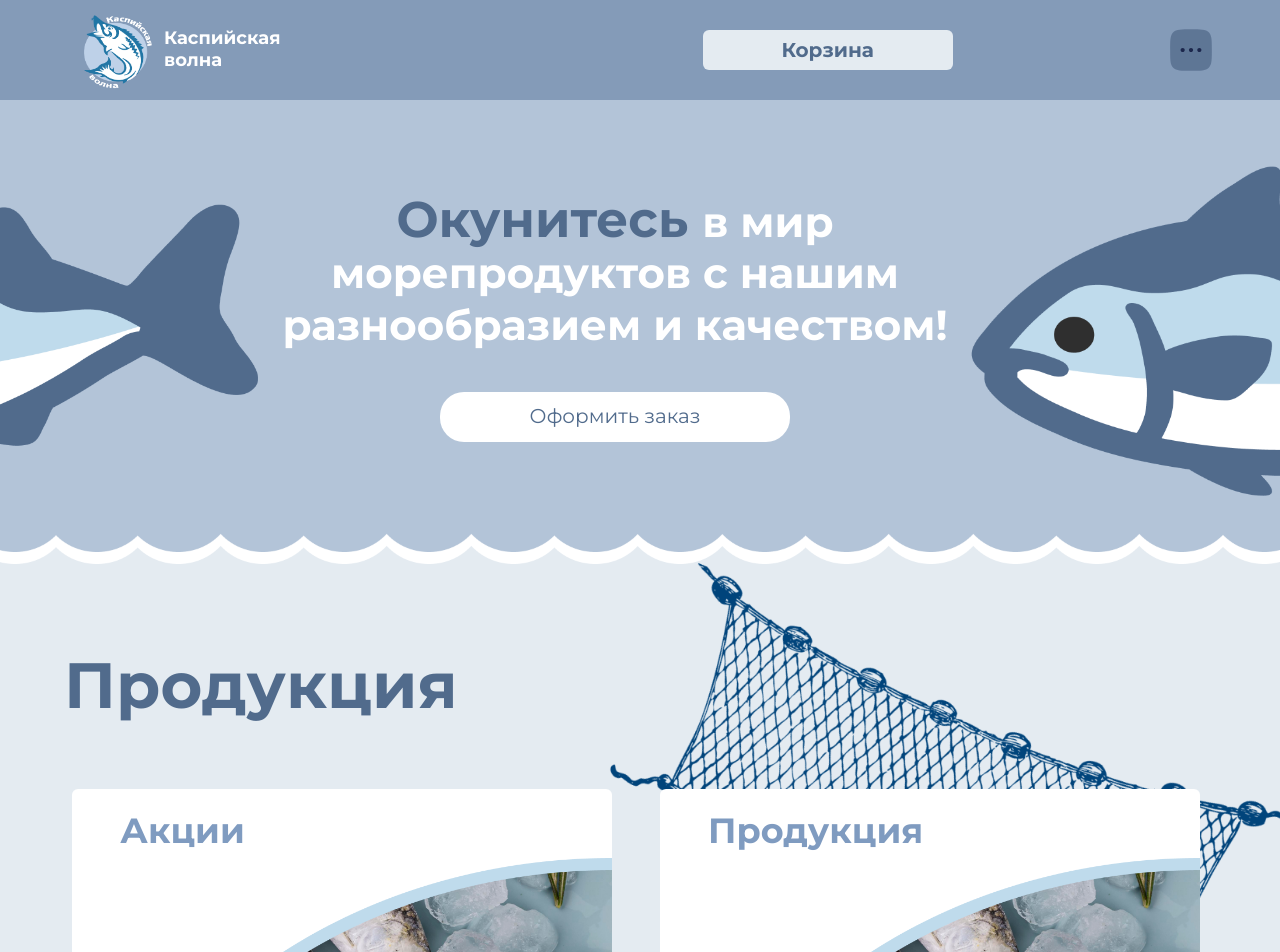
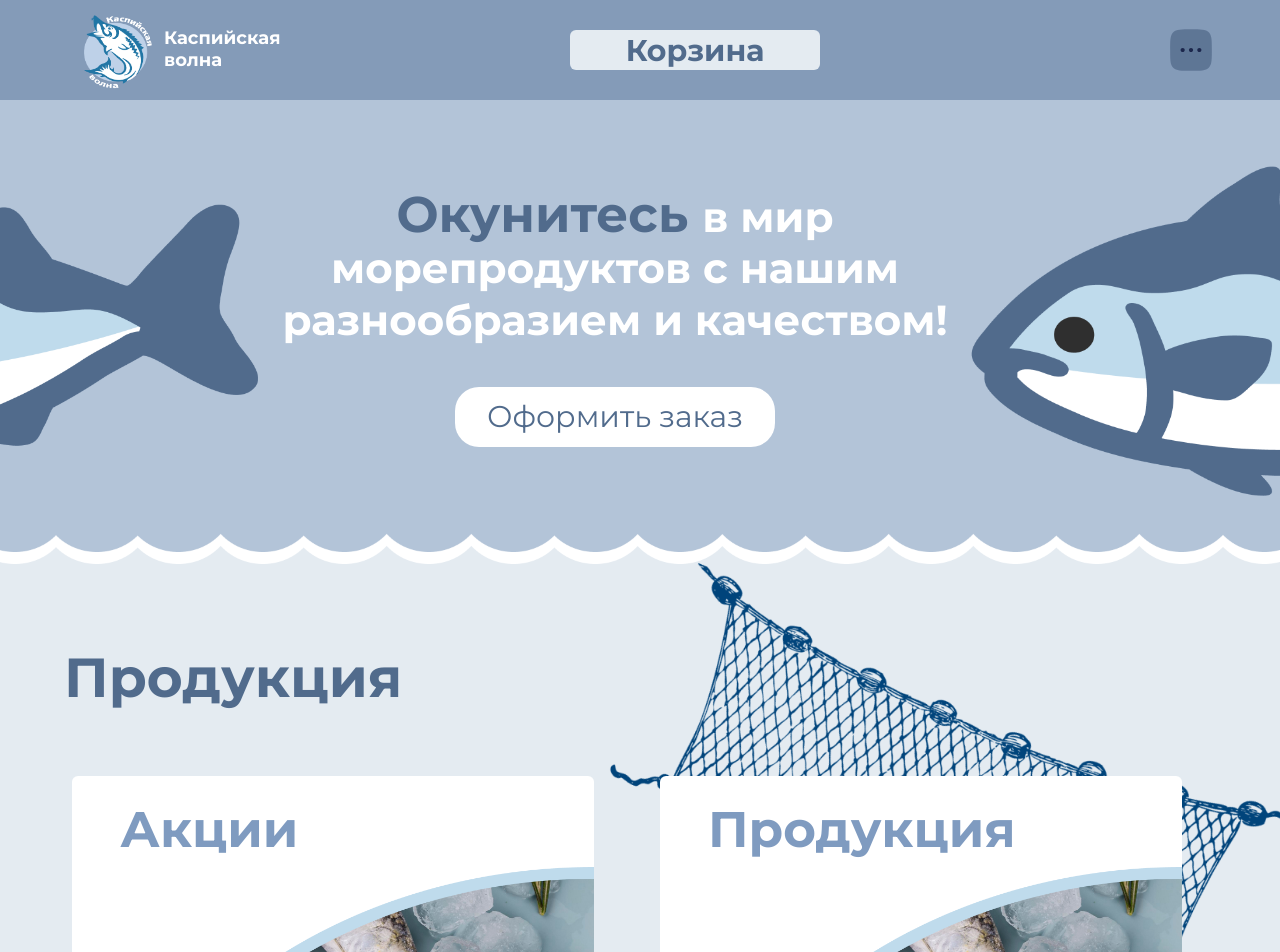
Before and after one commit to viko4ka73/fish, a React (Create React App) app: page / in a window 1280 px wide. Shown: the top 952 px of the page. Built offline with nearby package versions, Linux system fonts and the light colour scheme.

Commit message:
footerNo

```diff
--- a/src/components/Button.tsx
+++ b/src/components/Button.tsx
@@ -1,10 +1,9 @@
-import React from 'react';
 
 const Button = ({ label, href, Cart, Order, Catalog, Enter, onClick, inCart  }: any) => {
-  const buttonClass = `flex justify-center font-montserrat items-center border-none px-7 py-3 hover:ring-dark-blue hover:ring-2
-         ${Cart ? ' w-[215px] h-[40px] max-[1800px]:w-[250px]  max-sm:h-[30px] max-md:w-[150px] rounded-md bg-extralight-blue   ' : ''}
-         ${Order ? ' rounded-3xl w-[335px] max-[1800px]:w-[350px]  max-[1800px]: h-[50px]  max-lg:w-[250px] max-md:w-[230px] h-[40px] max-sm:w-[180px] max-[708px]:w-[195px] max-sm:h-[30px] max-md:h-[35px]  bg-white text-dark-blue' : ''}
-         ${Catalog ? ' bg-main-blue rounded-3xl  ' : ''}
+  const buttonClass = `flex justify-center font-montserrat items-center border-none py-3 hover:ring-dark-blue hover:ring-2
+         ${Cart ? ' w-[215px] h-[40px] max-[1800px]:w-[250px] max-sm:w-[100px] max-sm:h-[30px] max-md:w-[150px] max-lg:w-[200px]  rounded-md bg-extralight-blue   ' : ''}
+         ${Order ? ' rounded-3xl w-[425px] h-[70px]  max-2xl:px-5  max-2xl:w-[320px]  max-2xl:h-[60px] max-lg:w-[220px] max-lg:h-[40px]  max-lg:px-1  max-sm:w-[160px]  max-sm:h-[30px] max-sm:px-1 bg-white text-dark-blue' : ''}
+         ${Catalog ? ' bg-main-blue rounded-3xl max-sm:w-[190px] max-sm:py-1 px-7 max-sm:px-2 max-lg:w-[250px] max-2xl:w-[450px] max-lg:h-[50px] max-xl:w-[400px] max-xl:h-[60px]' : ''}
          ${Enter ? 'rounded-md py-2 px-4 w-full bg-main-blue ' : ''}
          ${inCart ? 'w-[190px] h-[35px] bg-main-blue rounded-xl ' :''}`;
 
@@ -16,11 +15,11 @@ const Button = ({ label, href, Cart, Order, Catalog, Enter, onClick, inCart  }:
           href={href}
           className={
             Cart
-              ? 'text-dark-blue font-bold text-2xl max-[1800px]:text-3xl max-2xl:text-xl   max-lg:text-[20px]  max-[708px]:text-[16px] max-sm:text-[14px] leading-normal'
+              ? 'text-dark-blue font-bold text-2xl max-lg:text-[20px] max-xl:text-[25px]  max-2xl:text-[30px] max-[708px]:text-[16px]  leading-normal'
               : Order
-              ? 'max-2xl:text-xl max-[1900px]:text-2xl max-[1800px]:text-3xl max-lg:text-[20px]  max-sm:text-[14px] font-normal max-[708px]:text-[16px] text-3xl leading-none'
+              ? ' max-lg:text-[20px] max-2xl:text-[30px] max-xl:text-[25px] font-normal max-[708px]:text-[16px] text-[40px] leading-none'
               : Catalog
-              ? 'text-4xl text-white font-bold max-2xl:text-3xl'
+              ? 'text-4xl text-white font-bold max-lg:text-[20px] max-xl:text-[25px]  max-2xl:text-[30px]'
               : Enter
               ? 'text-2xl text-white font-bold'
               : ''
@@ -32,11 +31,11 @@ const Button = ({ label, href, Cart, Order, Catalog, Enter, onClick, inCart  }:
         <span
           className={
             Cart
-              ? 'text-dark-blue font-bold text-2xl  max-[1800px]:text-3xl max-2xl:text-xl max-lg:text-[20px]  max-[708px]:text-[16px] max-sm:text-[14px] leading-normal'
+              ? 'text-dark-blue font-bold text-2xl  max-lg:text-[20px] max-xl:text-[25px]  max-2xl:text-[30px]  max-[708px]:text-[16px] leading-normal'
               : Order
-              ? 'max-2xl:text-xl max-[1900px]:text-2xl  max-[1800px]:text-3xl max-lg:text-[20px] font-normal  max-[708px]:text-[16px] max-sm:text-[14px]  text-3xl leading-none'
+              ? '  max-lg:text-[20px] max-xl:text-[25px]  max-2xl:text-[30px] font-normal  max-[708px]:text-[16px]  text-[40px] leading-none'
               : Catalog
-              ? 'text-4xl text-white font-bold max-2xl:text-3xl'
+              ? 'text-4xl text-white font-bold max-lg:text-[20px] max-xl:text-[25px]  max-2xl:text-[30px]'
               : Enter
               ? 'text-2xl text-white font-bold'
               : inCart
--- a/src/components/Nav.tsx
+++ b/src/components/Nav.tsx
@@ -12,11 +12,9 @@ const Nav = () => {
           <img
             src={headerLogo}
             alt='logo'
-            width={100}
-            height={80}
             className='m-0 w-[100px] h-[80px]'
           />
-          <a href='/' className=" font-montserrat w-20  text-white font-bold text-lg">
+          <a href='/' className=" font-montserrat w-20  text-white font-bold text-lg max-sm:hidden">
             Каспийская волна
           </a>
         </div>
@@ -32,21 +30,8 @@ const Nav = () => {
             </li>
           ))}
         </ul>
-
-
-        <div className="relative flex items-center max-2xl:mr-2 mr-20  max-2xl:ml-6">
-          <img
-            src={headerSearch}
-            alt='cart'
-            className='w-5 h-5 absolute ml-3 pointer-events-none '
-          />
-
-        </div>
-
         <Button label="Корзина" href="/order" Cart={true} />
-
         <NavMobile />
-
       </nav>
     </header>
   )
--- a/src/components/NavMobile.tsx
+++ b/src/components/NavMobile.tsx
@@ -17,7 +17,7 @@ const NavMobile = () => {
         width={50}
         height={50}
         onClick={toggleMenu}
-        className="cursor-pointer"
+        className="cursor-pointer max-sm:w-[25px] ml-5"
       />
 
       {isMenuOpen && (
--- a/src/components/ProductionCard.tsx
+++ b/src/components/ProductionCard.tsx
@@ -2,8 +2,8 @@
 
 const ProductionCard = ({ name, img }: any) => {
     return (
-        <div className="rounded-md  ml-10 rounded-br-[40px]  bg-white mb-20 ">
-            <h3 className="text-main-blue font-montserrat text-4xl leading-normal font-bold mt-4 ml-12 max-2xl:text-[35px] "> {name}</h3>
+        <div className="rounded-md w-[90%] ml-10 rounded-br-[40px]  bg-white mb-20 max-xl:mb-12  max-lg:mb-8 max-sm:mb-6">
+            <h3 className="text-main-blue font-montserrat text-4xl leading-normal font-bold mt-4 ml-12 max-2xl:text-[50px]  max-xl:text-[40px]  max-lg:text-[30px]  max-sm:text-[20px] max-xl:ml-8 max-lg:ml-6 max-sm:ml-4  "> {name}</h3>
             <div className="flex justify-end ">
                 <img src={img} alt={name} />
             </div>
--- a/src/sections/Production.tsx
+++ b/src/sections/Production.tsx
@@ -6,28 +6,29 @@ import ProductionCard from "../components/ProductionCard"
 const Production = () => {
   return (
       <div className="bg-extralight-blue w-full">
-        <div className="flex flex-col bg-extralight-blue pt-[4%] ">
-          <h2 className="text-dark-blue font-montserrat leading-normal  font-bold text-[64px] ml-16 mt-20">
+        <div className="flex flex-col bg-extralight-blue pt-[4%] max-sm:pt-0  ">
+          <h2 className="text-dark-blue font-montserrat leading-normal  font-bold text-[64px] ml-16 mt-20 max-sm:mt-10  max-sm:ml-14
+          max-2xl:text-[55px]  max-xl:text-[42px]  max-lg:text-[32px]  max-sm:text-[26px]  ">
             Продукция
           </h2>
           <img
               src={fishnetRight}
               alt='net'
-              className="absolute right-0 z-0 max-2xl:w-[700px] w-[45%]"
+              className="absolute right-0 z-0 max-2xl:w-[700px] w-[45%] max-lg:hidden"
           />
-          <div className="grid grid-cols-3 gap-2 z-[1] mt-14 pl-8 pr-20 max-[1700px]:grid-cols-2">
+          <div className="grid grid-cols-3 gap-2 z-[1] mt-14 pl-8  max-sm:mt-8 max-sm:pl-4 pr-20 max-[1700px]:grid-cols-2  max-2xl:grid-cols-2  max-sm:grid-cols-1">
             {productions.map((production) => (
                 <ProductionCard key={production.name} {...production} />
             ))}
           </div>
-          <div className="flex justify-end  mr-20 max-2xl:mr-14 pb-20">
+          <div className="flex justify-end  mr-20  pb-20 max-sm:pb-12 max-lg:mr-16 max-xl:mr-20 max-2xl:mr-28">
             <Button label="Вся продукция" href="/products" Catalog={true} />
           </div>
           <div className="relative">
             <img
                 src={fishnetLeft}
                 alt="net"
-                className="absolute left-[-5px] z-0 max-2xl:w-[700px] max-2xl:left-[-80px] w-[41.5%] bottom-32"
+                className="absolute left-[-5px] z-0 max-2xl:w-[700px] max-2xl:left-[-80px] w-[41.5%] bottom-32  max-lg:hidden"
             />
           </div>
         </div>
```
